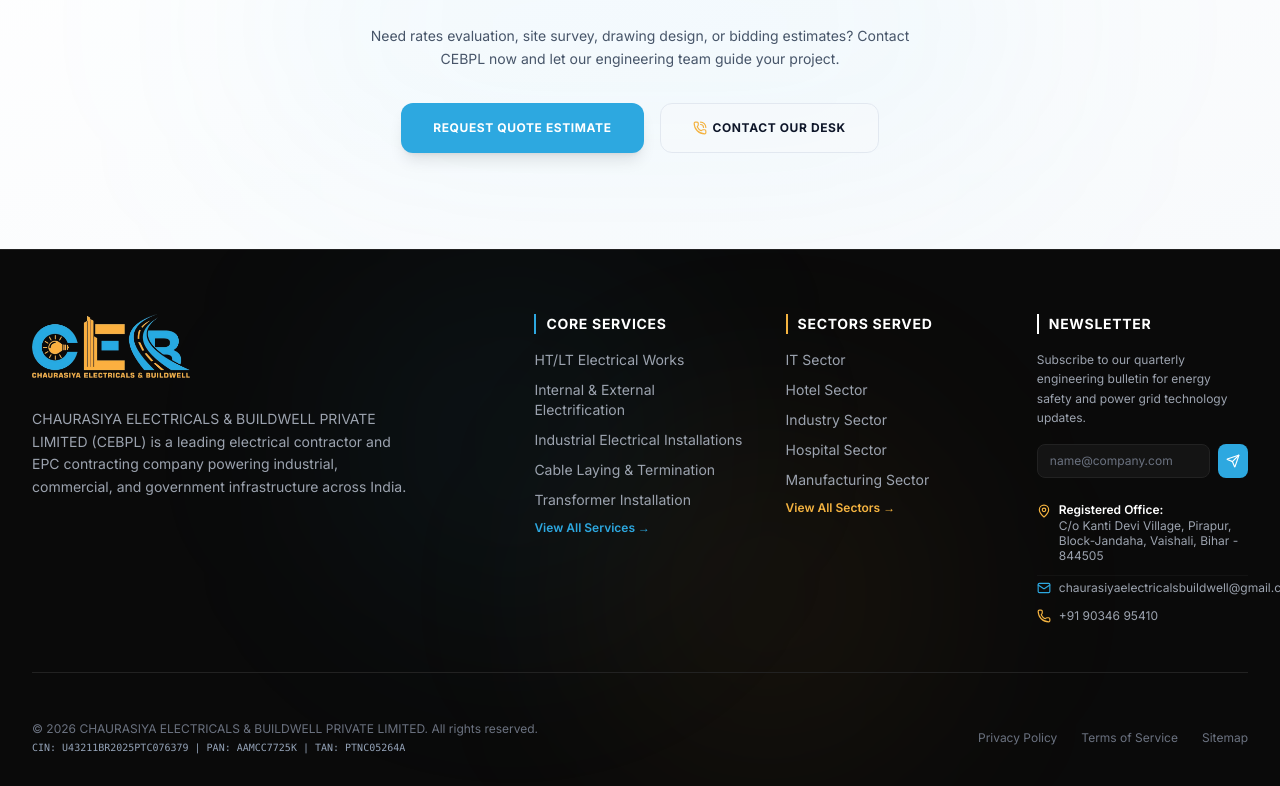
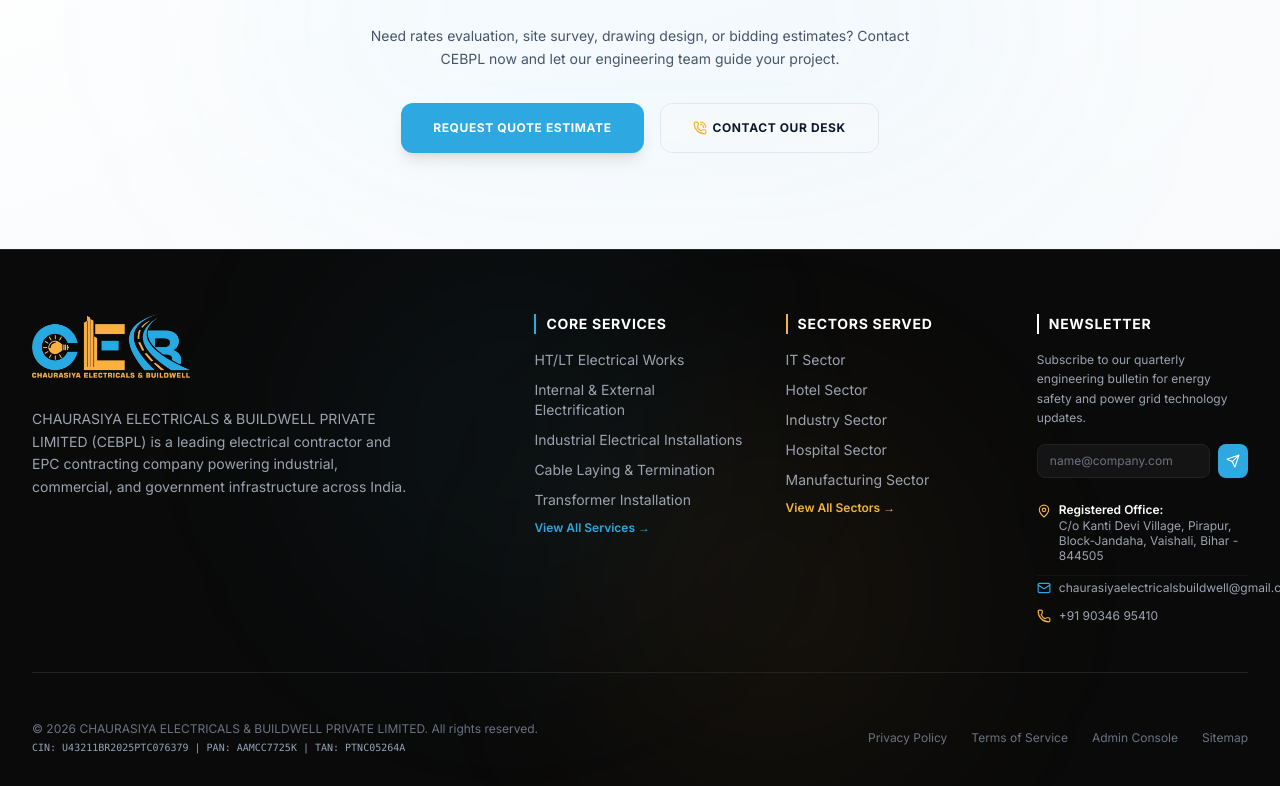
Before and after one commit to yashgoyal220904/CEBPL, a Next.js app: page / in a window 1280 px wide. Shown: the part 5195-5981 px from the top of the page. Built offline with nearby package versions, Linux system fonts and the light colour scheme; no server answers.

Commit message:
Add discrete Admin Console link to the bottom footer

```diff
--- a/src/components/Footer.tsx
+++ b/src/components/Footer.tsx
@@ -172,6 +172,7 @@
           <div className="flex gap-6">
             <Link href="/privacy" className="hover:text-white transition-colors">Privacy Policy</Link>
             <Link href="/terms" className="hover:text-white transition-colors">Terms of Service</Link>
+            <Link href="/admin" className="hover:text-white transition-colors">Admin Console</Link>
             <a href="/sitemap.xml" className="hover:text-white transition-colors">Sitemap</a>
           </div>
         </div>
```
